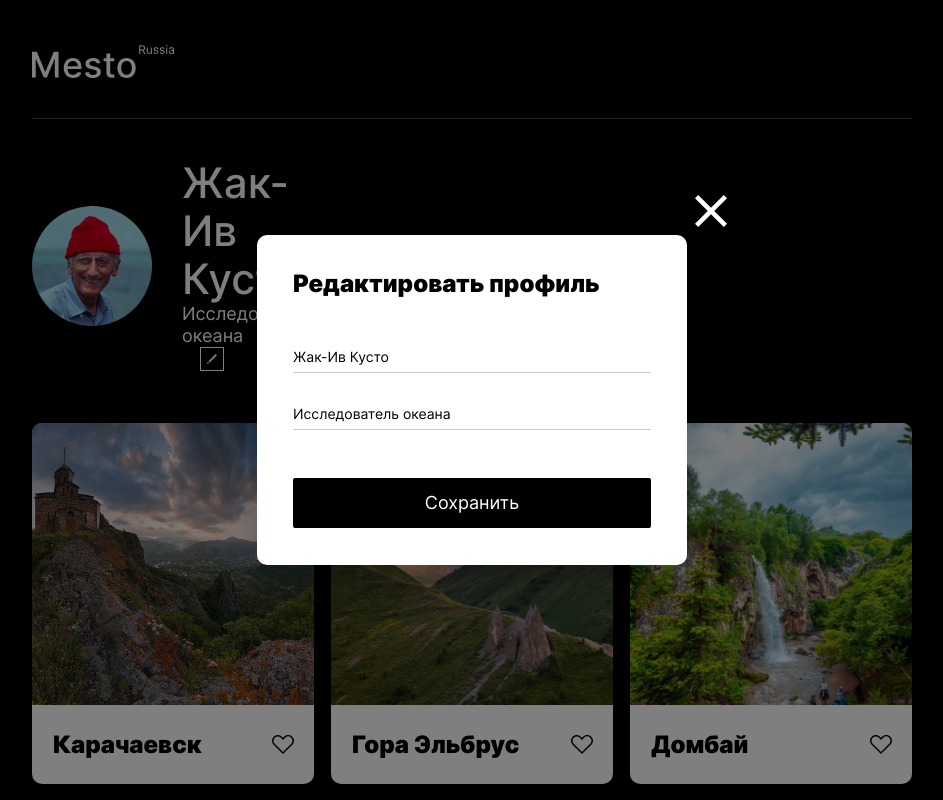
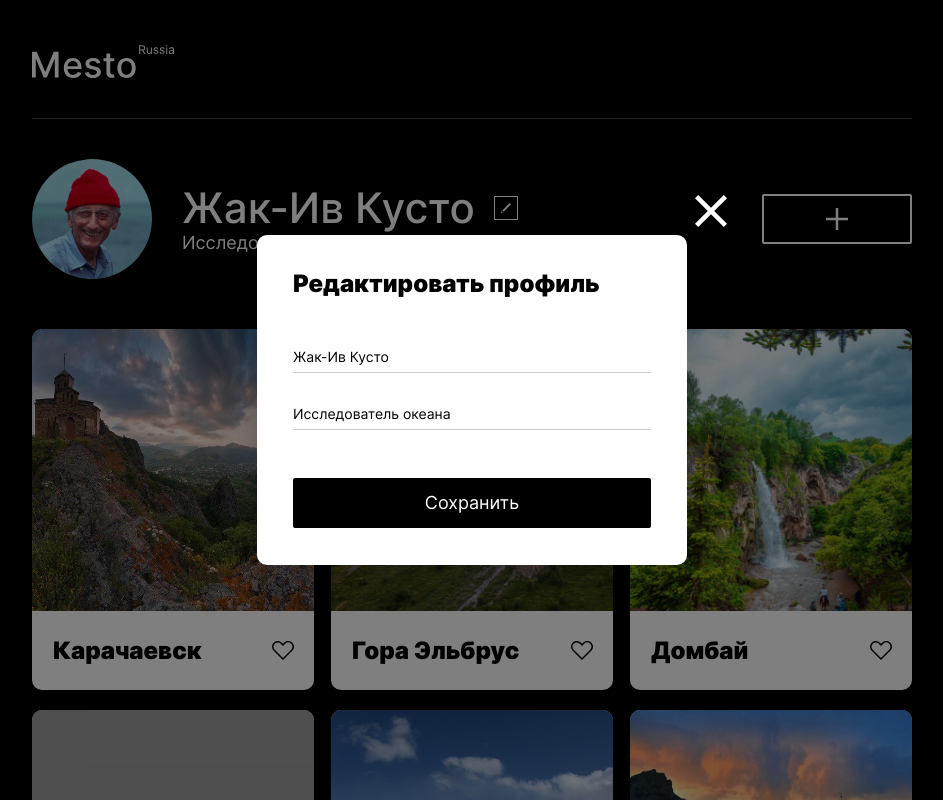
Before and after one commit to Vasyankin-Alexander-Henchfiend/mesto-project, a plain HTML site: page index.html in a window 1280 px wide. Shown: the top 800 px of the page, without its empty margins (168-1111 px from the left). Drawn offline with Linux system fonts and the light colour scheme; grey boxes are pictures that could not be loaded.

Commit message:
исправление после валидатора

```diff
--- a/index.html
+++ b/index.html
@@ -23,11 +23,10 @@
                 <div class="profile__container">
                     <img src="./vendor/images/kusto.jpg" class="profile__avatar" alt="Портрет Жак-Ив Кусто.">
                     <div class="profile__info">
-                        <div class="profile__text">
-                            <h1 class="profile__title">Жак-Ив Кусто</h1>
-                            <p class="profile__subtitle">
-                                Исследователь океана
-                            </p>
+                        <h1 class="profile__title">Жак-Ив Кусто</h1>
+                        <p class="profile__subtitle">
+                            Исследователь океана
+                        </p>
                         <button class="profile__edit-button"></button>
                     </div>
                 </div>
```
